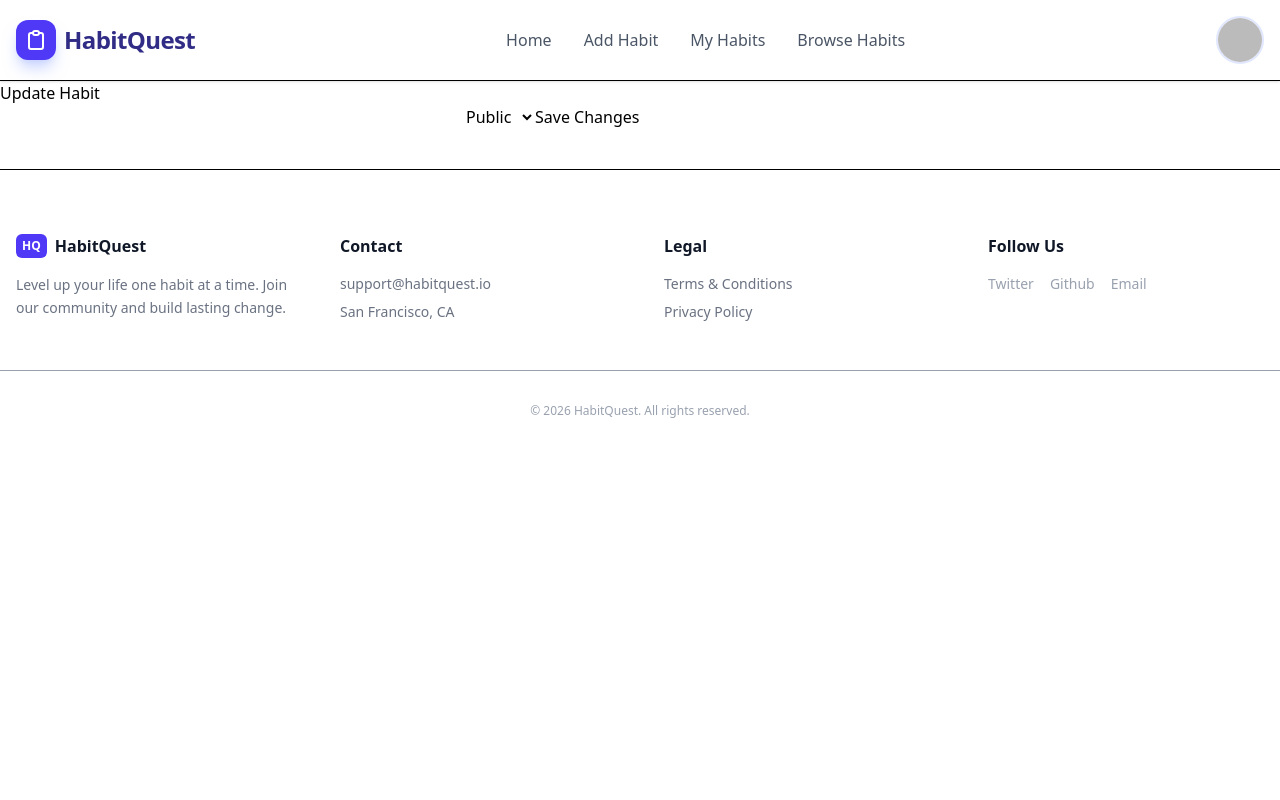
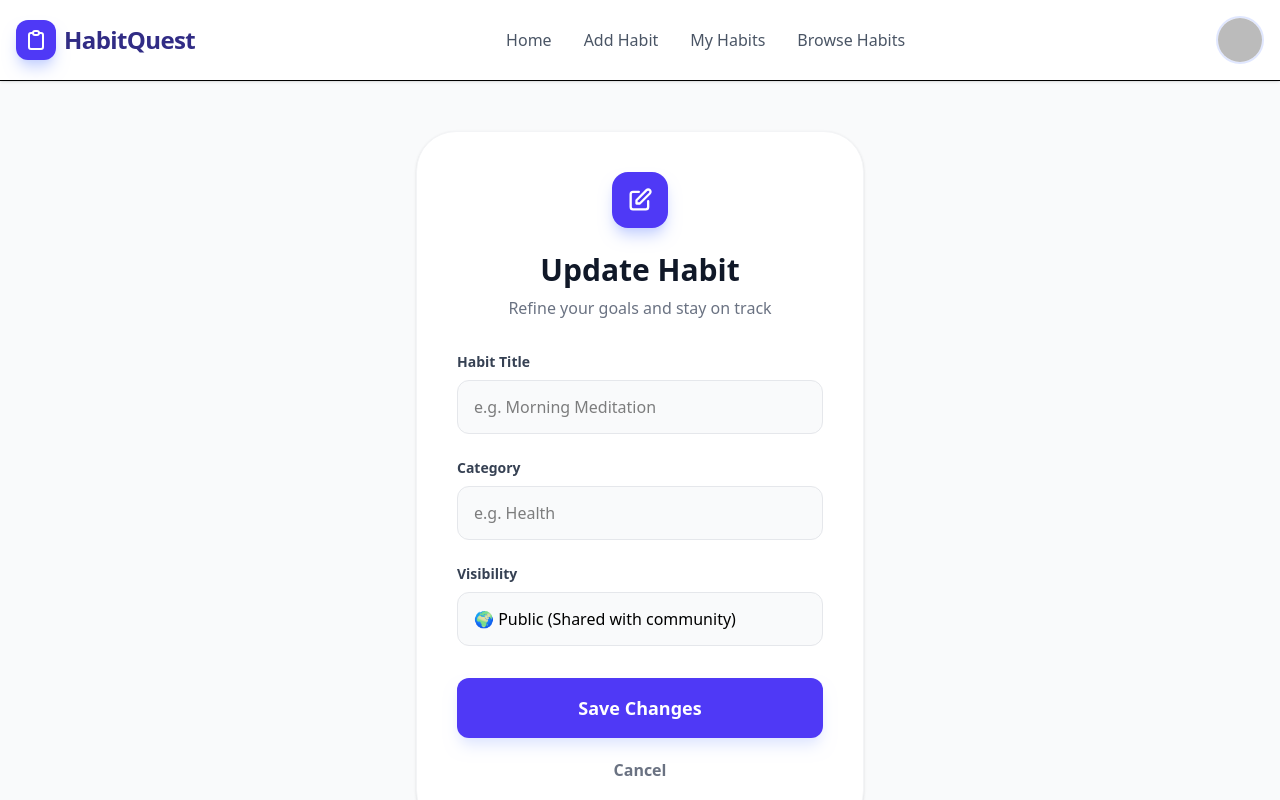
Before and after one commit to masuma01199/habit-tracker-client, a React (Vite) app: page /update-habit/1 in a window 1280 px wide. Shown: the top 800 px of the page. Built offline with nearby package versions, Linux system fonts and the light colour scheme; no server answers; sample sign-in values are in the browser's storage.

Commit message:
11th commit after updating editpage

```diff
--- a/src/pages/UpdateHabit.jsx
+++ b/src/pages/UpdateHabit.jsx
@@ -23,7 +23,6 @@ const UpdateHabit = () => {
 
   const handleUpdate = (e) => {
     e.preventDefault();
-
     axios
       .patch(`http://localhost:5000/habits/${id}`, {
         title,
@@ -31,38 +30,85 @@ const UpdateHabit = () => {
         visibility,
       })
       .then(() => {
-        toast.success("Habit updated");
+        toast.success("Habit updated successfully");
         navigate("/my-habits");
       })
       .catch(() => toast.error("Update failed"));
   };
 
   return (
-    <form onSubmit={handleUpdate}>
-      <h2>Update Habit</h2>
+    <div className="min-h-screen bg-gray-50 flex items-center justify-center px-4 py-12">
+      <div className="max-w-md w-full bg-white rounded-[2.5rem] shadow-sm border border-gray-100 p-10 text-center">
 
+        {/* Animated Icon Header */}
+        <div className="w-14 h-14 bg-indigo-600 rounded-2xl flex items-center justify-center mx-auto mb-6 shadow-lg shadow-indigo-200">
+          <svg className="w-7 h-7 text-white" fill="none" stroke="currentColor" viewBox="0 0 24 24">
+            <path strokeLinecap="round" strokeLinejoin="round" strokeWidth="2" d="M11 5H6a2 2 0 00-2 2v11a2 2 0 002 2h11a2 2 0 002-2v-5m-1.414-9.414a2 2 0 112.828 2.828L11.828 15H9v-2.828l8.586-8.586z" />
+          </svg>
+        </div>
+
+        <h2 className="text-3xl font-bold text-gray-900 mb-2">Update Habit</h2>
+        <p className="text-gray-500 mb-8">Refine your goals and stay on track</p>
+
+        <form onSubmit={handleUpdate} className="space-y-6 text-left">
+          {/* Habit Title */}
+          <div>
+            <label className="block text-sm font-bold text-gray-700 mb-2">Habit Title</label>
             <input
+              type="text"
               value={title}
               onChange={(e) => setTitle(e.target.value)}
+              placeholder="e.g. Morning Meditation"
               required
+              className="w-full px-4 py-3.5 bg-gray-50 border border-gray-200 rounded-xl focus:ring-2 focus:ring-indigo-500 focus:bg-white outline-none transition-all"
             />
+          </div>
 
+          {/* Category */}
+          <div>
+            <label className="block text-sm font-bold text-gray-700 mb-2">Category</label>
             <input
+              type="text"
               value={category}
               onChange={(e) => setCategory(e.target.value)}
+              placeholder="e.g. Health"
               required
+              className="w-full px-4 py-3.5 bg-gray-50 border border-gray-200 rounded-xl focus:ring-2 focus:ring-indigo-500 focus:bg-white outline-none transition-all"
             />
+          </div>
 
+          {/* Visibility */}
+          <div>
+            <label className="block text-sm font-bold text-gray-700 mb-2">Visibility</label>
             <select
               value={visibility}
               onChange={(e) => setVisibility(e.target.value)}
+              className="w-full px-4 py-3.5 bg-gray-50 border border-gray-200 rounded-xl focus:ring-2 focus:ring-indigo-500 focus:bg-white outline-none transition-all cursor-pointer appearance-none"
             >
-        <option value="public">Public</option>
-        <option value="private">Private</option>
+              <option value="public">🌍 Public (Shared with community)</option>
+              <option value="private">🔒 Private (Only you)</option>
             </select>
+          </div>
 
-      <button type="submit">Save Changes</button>
+          {/* Action Buttons */}
+          <div className="pt-2 space-y-3">
+            <button
+              type="submit"
+              className="w-full bg-indigo-600 text-white py-4 rounded-xl font-bold text-lg hover:bg-indigo-700 transition-all shadow-lg shadow-indigo-100"
+            >
+              Save Changes
+            </button>
+            <button
+              type="button"
+              onClick={() => navigate("/my-habits")}
+              className="w-full text-gray-500 font-bold py-2 hover:text-gray-700 transition-all"
+            >
+              Cancel
+            </button>
+          </div>
         </form>
+      </div>
+    </div>
   );
 };
 
```
Lines whose indentation alone changed are shown as unchanged.
